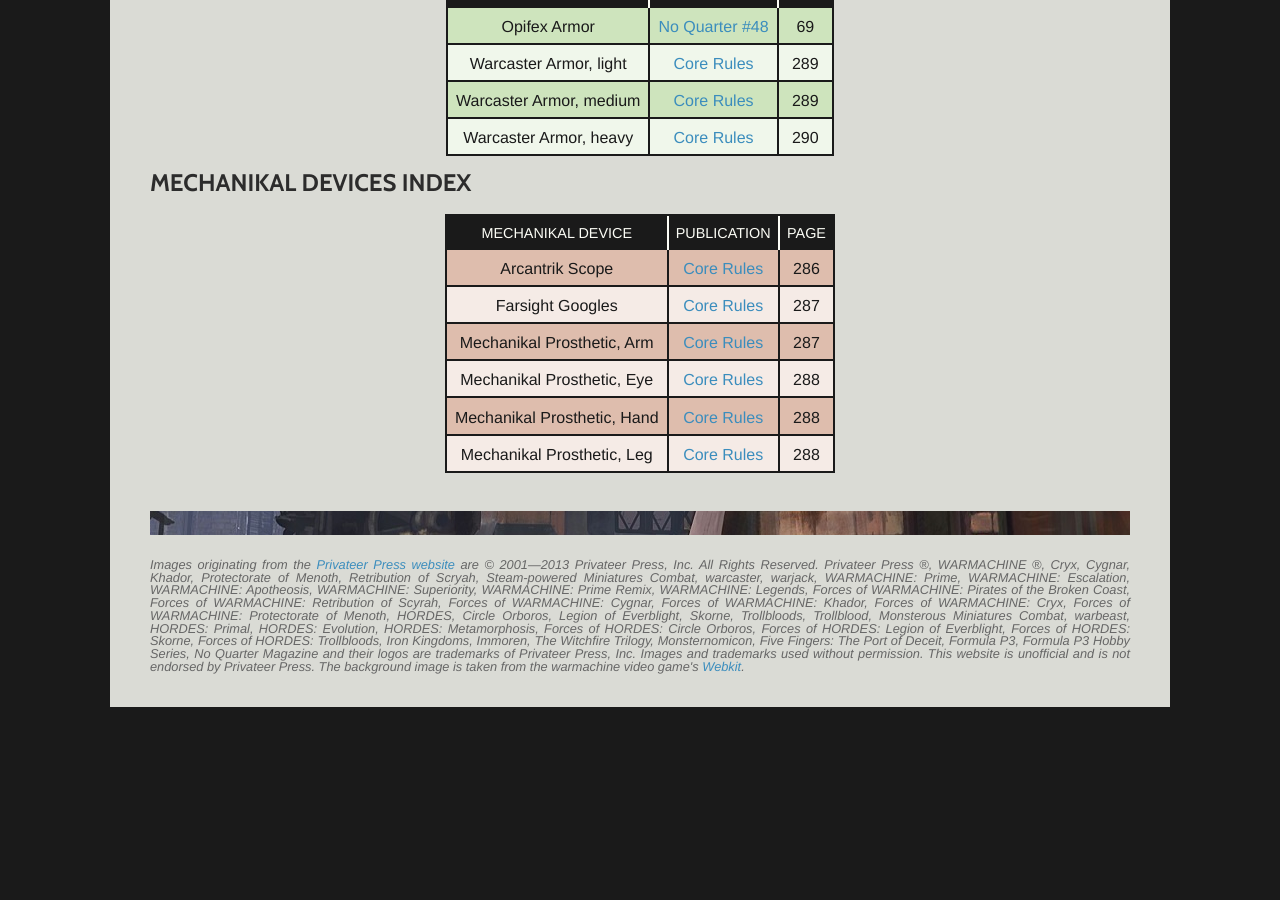
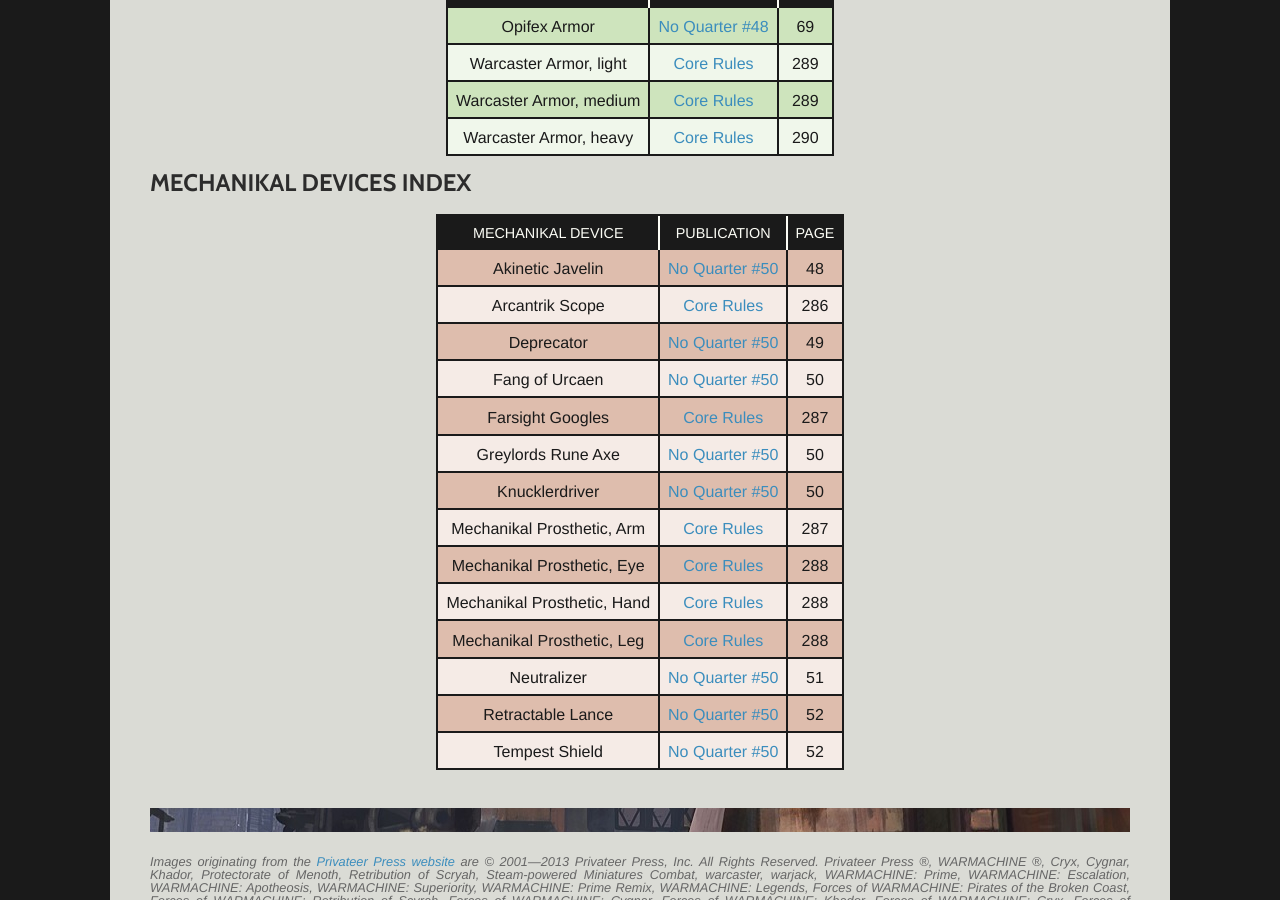
Before and after one commit to ikrpg/ikrpg.github.io, a Jekyll site: the page built from _posts/Index/0000-01-01-Mechanika-Index.html, in a window 1280 px wide and 900 px high, scrolled down 2753 px. Built offline with Jekyll 4.4.1, drawn with Linux system fonts in a browser that asks for light colours; before the commit the page ends 3460 px from its top, so only the background shows below that.

Commit message:
Added No Quarter #50 to publications index.

```diff
--- a/_posts/Index/0000-01-01-Mechanika-Index.html
+++ b/_posts/Index/0000-01-01-Mechanika-Index.html
@@ -376,14 +376,39 @@ tags: [ Rules, None, None ]
     </thead>
     <tbody>
         <tr>
+            <td>Akinetic Javelin</td>
+            <td><a href="/portal/Publications/#No-Quarter-50">No Quarter #50</a></td>
+            <td>48</td>
+        </tr>
+        <tr>
             <td>Arcantrik Scope</td>
             <td><a href="/portal/Publications/#Core-Rules">Core Rules</a></td>
             <td>286</td>
         </tr>
         <tr>
+            <td>Deprecator</td>
+            <td><a href="/portal/Publications/#No-Quarter-50">No Quarter #50</a></td>
+            <td>49</td>
+        </tr>
+        <tr>
+            <td>Fang of Urcaen</td>
+            <td><a href="/portal/Publications/#No-Quarter-50">No Quarter #50</a></td>
+            <td>50</td>
+        </tr>
+        <tr>
             <td>Farsight Googles</td>
             <td><a href="/portal/Publications/#Core-Rules">Core Rules</a></td>
             <td>287</td>
+        </tr>
+        <tr>
+            <td>Greylords Rune Axe</td>
+            <td><a href="/portal/Publications/#No-Quarter-50">No Quarter #50</a></td>
+            <td>50</td>
+        </tr>
+        <tr>
+            <td>Knucklerdriver</td>
+            <td><a href="/portal/Publications/#No-Quarter-50">No Quarter #50</a></td>
+            <td>50</td>
         </tr>
         <tr>
             <td>Mechanikal Prosthetic, Arm</td>
@@ -405,5 +430,20 @@ tags: [ Rules, None, None ]
             <td><a href="/portal/Publications/#Core-Rules">Core Rules</a></td>
             <td>288</td>
         </tr>
+        <tr>
+            <td>Neutralizer</td>
+            <td><a href="/portal/Publications/#No-Quarter-50">No Quarter #50</a></td>
+            <td>51</td>
+        </tr>
+        <tr>
+            <td>Retractable Lance</td>
+            <td><a href="/portal/Publications/#No-Quarter-50">No Quarter #50</a></td>
+            <td>52</td>
+        </tr>
+        <tr>
+            <td>Tempest Shield</td>
+            <td><a href="/portal/Publications/#No-Quarter-50">No Quarter #50</a></td>
+            <td>52</td>
+        </tr>
     </tbody>
 </table>
```
Also changed, not shown: _posts/Portal/0000-01-01-Publications.html (+25 -0 lines), index.html (+5 -3 lines).
